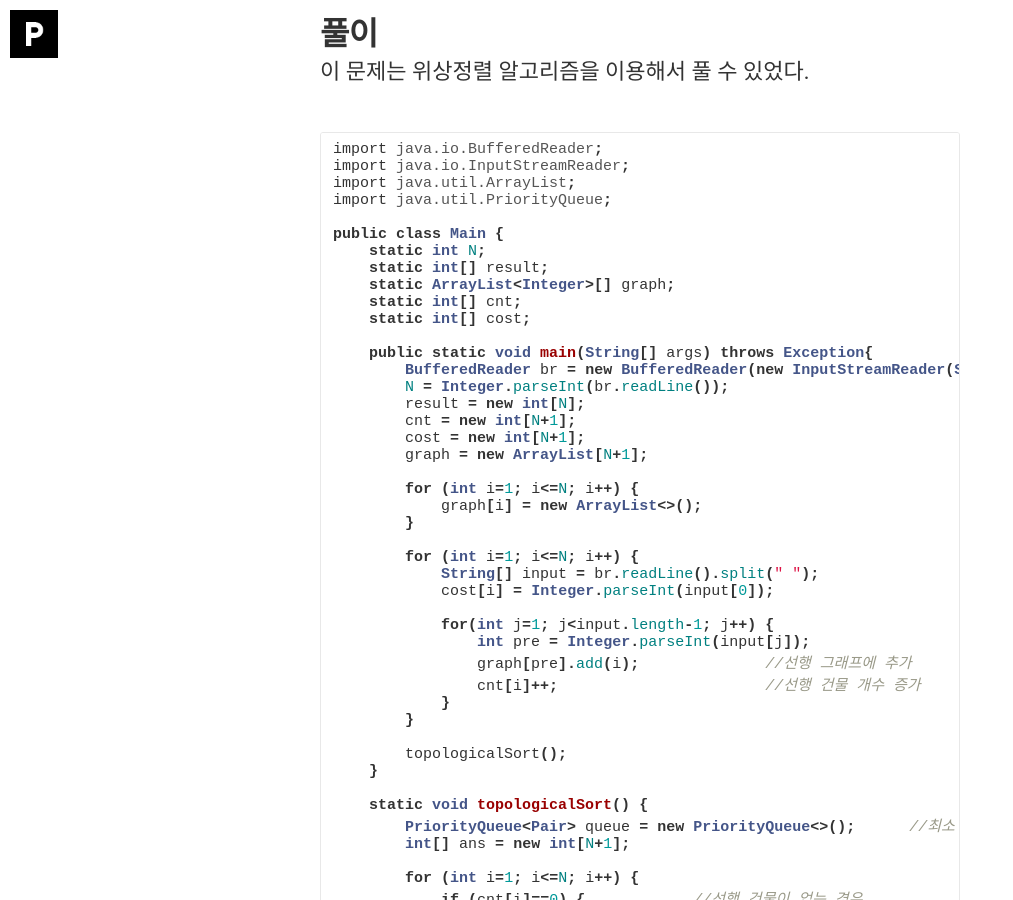
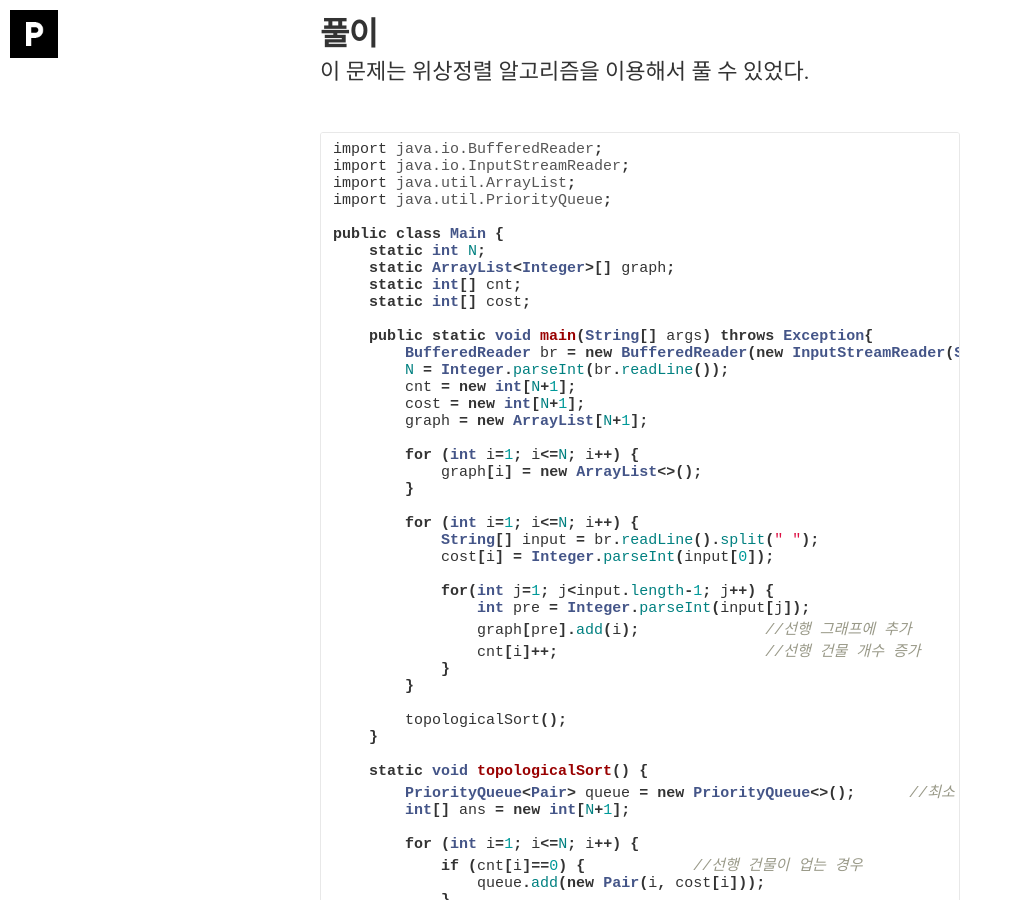
Before and after one commit to pss407/pss407.github.io, a Jekyll site: the page built from _posts/2021-03-03-백준#1516.md, in a window 1280 px wide and 900 px high, scrolled down 2394 px. Shown: the whole window, without its empty margins (0-1013 px from the left). Built offline with Jekyll 4.4.1, drawn with Linux system fonts in a browser that asks for light colours; nearby versions of some CDN libraries; some web fonts are replaced.

Commit message:
Update 2021-03-03-백준#1516.md

```diff
--- a/_posts/2021-03-03-백준#1516.md
+++ b/_posts/2021-03-03-백준#1516.md
@@ -63,7 +63,6 @@ import java.util.PriorityQueue;
 
 public class Main {
     static int N;
-    static int[] result;
     static ArrayList<Integer>[] graph;
     static int[] cnt;
     static int[] cost;
@@ -71,7 +70,6 @@ public class Main {
     public static void main(String[] args) throws Exception{
         BufferedReader br = new BufferedReader(new InputStreamReader(System.in));
         N = Integer.parseInt(br.readLine());
-        result = new int[N];
         cnt = new int[N+1];
         cost = new int[N+1];
         graph = new ArrayList[N+1];
```
